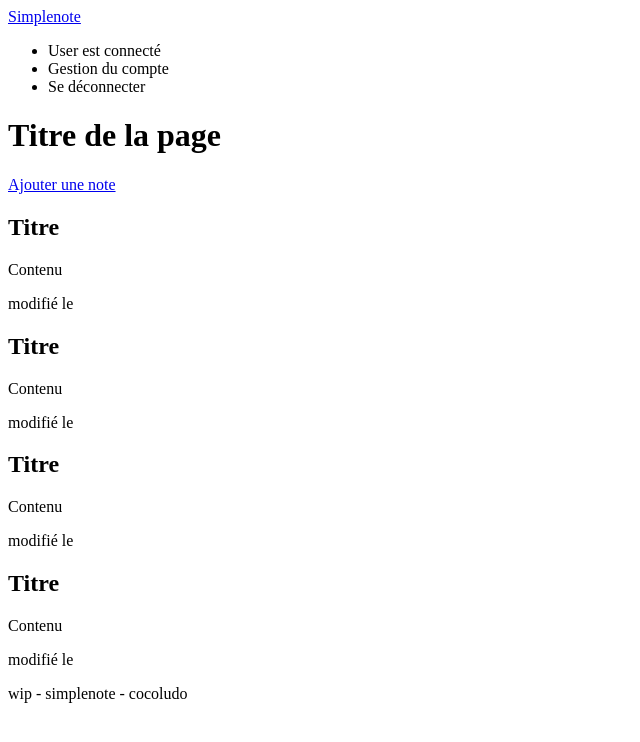
After one commit to LudovicLeBris/simplenote, a PHP site: template www/App/views/main/home.tpl.php in a window 1280 px wide. The commit adds this page. Shown: the top 742 px of the page, without its empty margins (0-640 px from the left). Run offline with PHP 8.4, Linux system fonts and the light colour scheme; the template is opened without the code that fills it, so the values that code supplies are empty.

Commit message:
setting up router, main controller and some views

```diff
--- /dev/null
+++ b/www/App/config.ini
@@ -0,0 +1,4 @@
+DB_HOST=simplenote-mariadb
+DB_NAME=simplenote
+DB_USERNAME=simplenote
+DB_PASSWORD=jaimelagalette
--- /dev/null
+++ b/www/App/views/error/err404.tpl.php
@@ -0,0 +1 @@
+<h1>Erreur 404</h1>
--- /dev/null
+++ b/www/App/views/layout/footer.tpl.php
@@ -0,0 +1,3 @@
+    <footer>wip - simplenote - cocoludo</footer>
+</body>
+</html>
--- /dev/null
+++ b/www/App/views/layout/header.tpl.php
@@ -0,0 +1,11 @@
+<!DOCTYPE html>
+<html lang="en">
+<head>
+    <meta charset="UTF-8">
+    <meta name="viewport" content="width=device-width, initial-scale=1.0">
+    <title>Document</title>
+</head>
+<body>
+    <header>
+        <?php include __DIR__ . '/../partials/nav.tpl.php' ?>
+    </header>
--- /dev/null
+++ b/www/App/views/main/add.tpl.php
@@ -0,0 +1 @@
+<h1>Ajout</h1>
--- /dev/null
+++ b/www/App/views/main/home.tpl.php
@@ -0,0 +1,28 @@
+<?php include __DIR__ . '/../partials/title.tpl.php' ?>
+
+<div class="actions">
+    <a href="#">Ajouter une note</a>
+</div>
+
+<main class="notesList">
+    <div class="card">
+        <h2 class="card__title">Titre</h2>
+        <p class="card__content">Contenu</p>
+        <p class="card__lastUpadated">modifié le</p>
+    </div>
+    <div class="card">
+        <h2 class="card__title">Titre</h2>
+        <p class="card__content">Contenu</p>
+        <p class="card__lastUpadated">modifié le</p>
+    </div>
+    <div class="card">
+        <h2 class="card__title">Titre</h2>
+        <p class="card__content">Contenu</p>
+        <p class="card__lastUpadated">modifié le</p>
+    </div>
+    <div class="card">
+        <h2 class="card__title">Titre</h2>
+        <p class="card__content">Contenu</p>
+        <p class="card__lastUpadated">modifié le</p>
+    </div>
+</main>
--- /dev/null
+++ b/www/App/views/partials/nav.tpl.php
@@ -0,0 +1,14 @@
+<?php //if(isset($_SESSION['userObject'])): ?>
+    <nav class="navbar">
+        <div class="brand">
+            <a href="#">Simplenote</a>
+        </div>
+        <div class="menu">
+            <ul>
+                <li>User est connecté</li>
+                <li>Gestion du compte</li>
+                <li>Se déconnecter</li>
+            </ul>
+        </div>
+    </nav>
+<?php //endif ?>
--- /dev/null
+++ b/www/App/views/partials/title.tpl.php
@@ -0,0 +1 @@
+<h1>Titre de la page</h1>
--- a/www/composer.json
+++ b/www/composer.json
@@ -1,6 +1,10 @@
 {
     "require": {
         "altorouter/altorouter": "^2.0",
-        "symfony/var-dumper": "^6.3"
+        "symfony/var-dumper": "^6.3",
+        "benoclock/alto-dispatcher": "^1.3"
+    },
+    "autoload": {
+        "psr-4": {"App\\": "App/"}
     }
 }
```
Also changed, not shown: www/App/Controllers/CoreController.php (added, +23 -0 lines), www/App/Controllers/ErrorController.php (added, +13 -0 lines), www/App/Controllers/NoteController.php (added, +17 -0 lines), www/App/Utils/Database.php (added, +60 -0 lines), www/index.php (+80 -1 lines), www/.htaccess (added), 1 other file.
